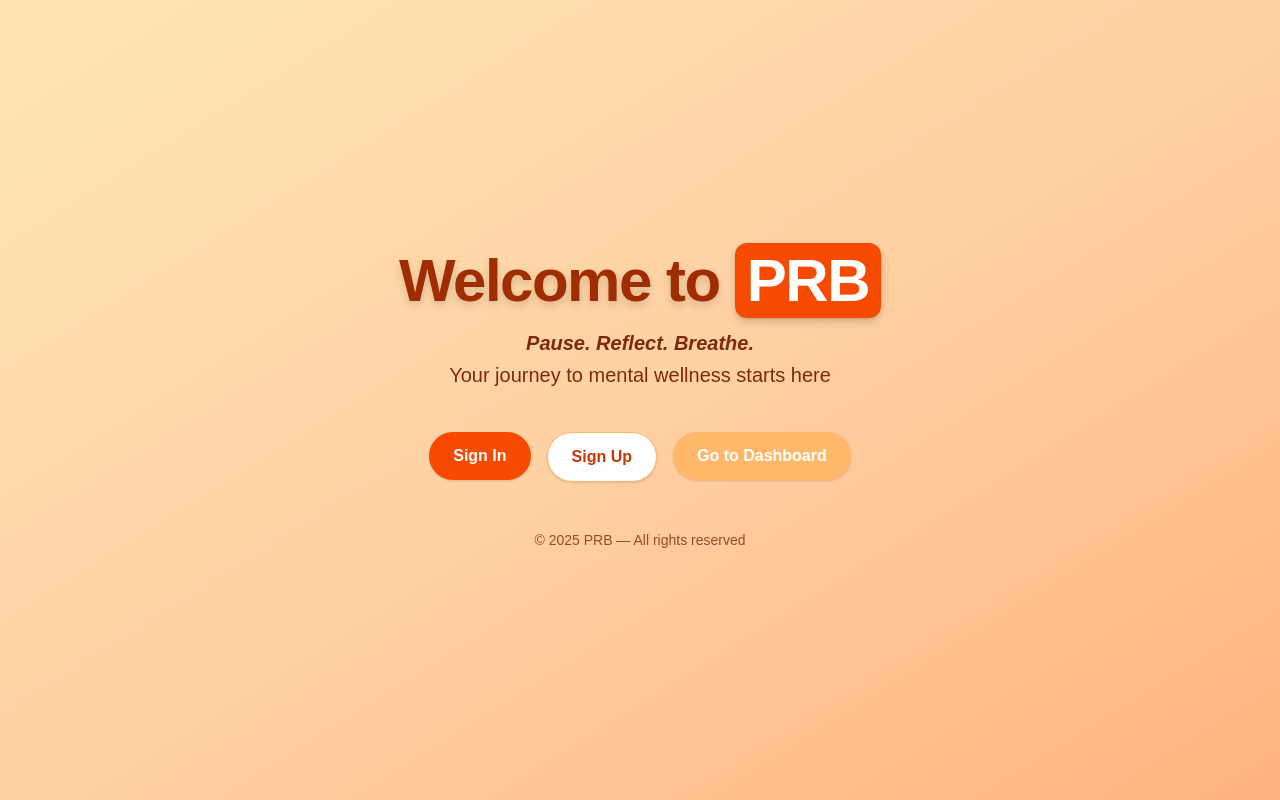
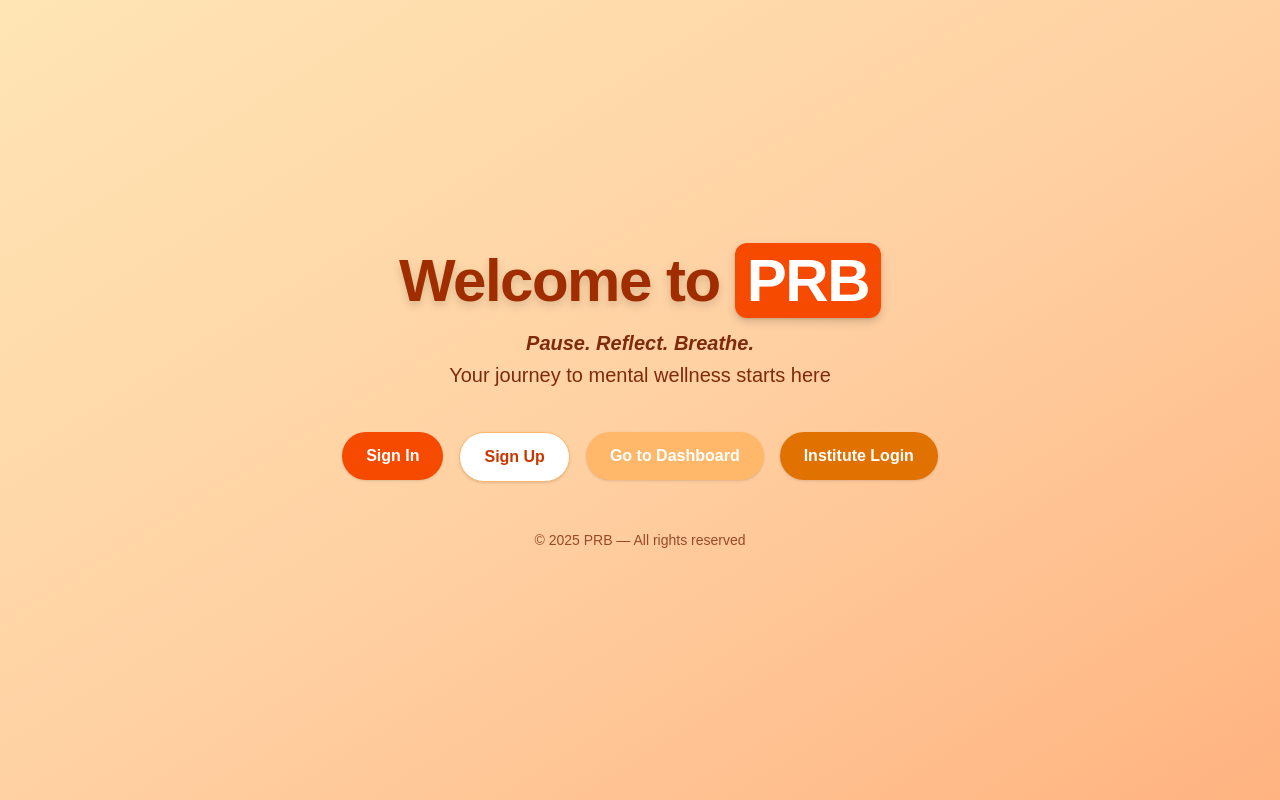
Before and after one commit to Bishal-NITS-2003/suicide-prevention-app, a Next.js app: page / in a window 1280 px wide. Built offline with nearby package versions, Linux system fonts and the light colour scheme.

Commit message:
Institute Login Added

```diff
--- a/src/app/page.tsx
+++ b/src/app/page.tsx
@@ -34,6 +34,11 @@ export default function Home() {
             Go to Dashboard
           </button>
         </Link>
+        <Link href="/admin">
+          <button className="bg-amber-600 hover:bg-orange-400 text-white px-6 py-3 rounded-full font-semibold shadow transition-all duration-200">
+            Institute Login
+          </button>
+        </Link>
       </div>
 
       <p className="mt-12 text-sm text-orange-900 opacity-80">
```
